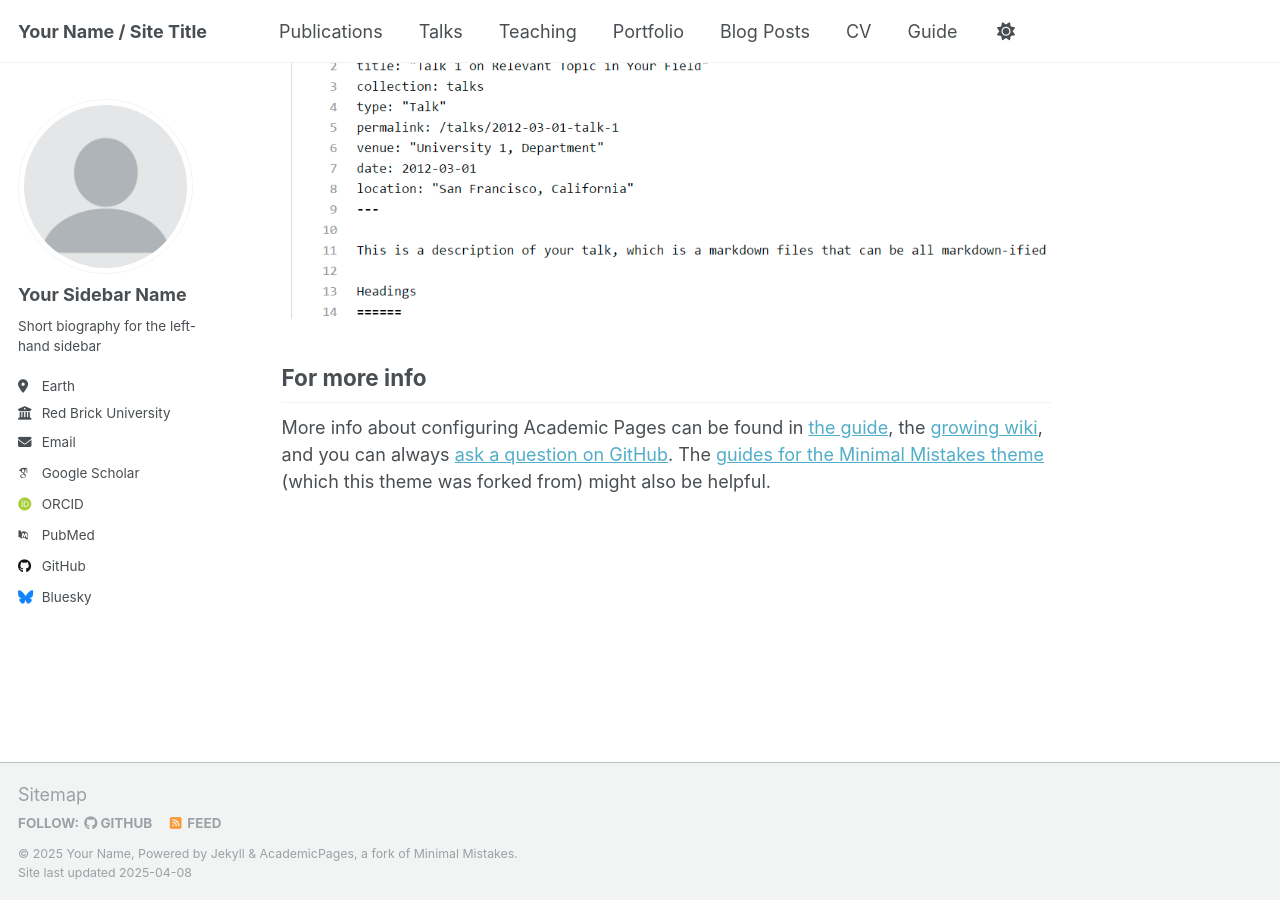
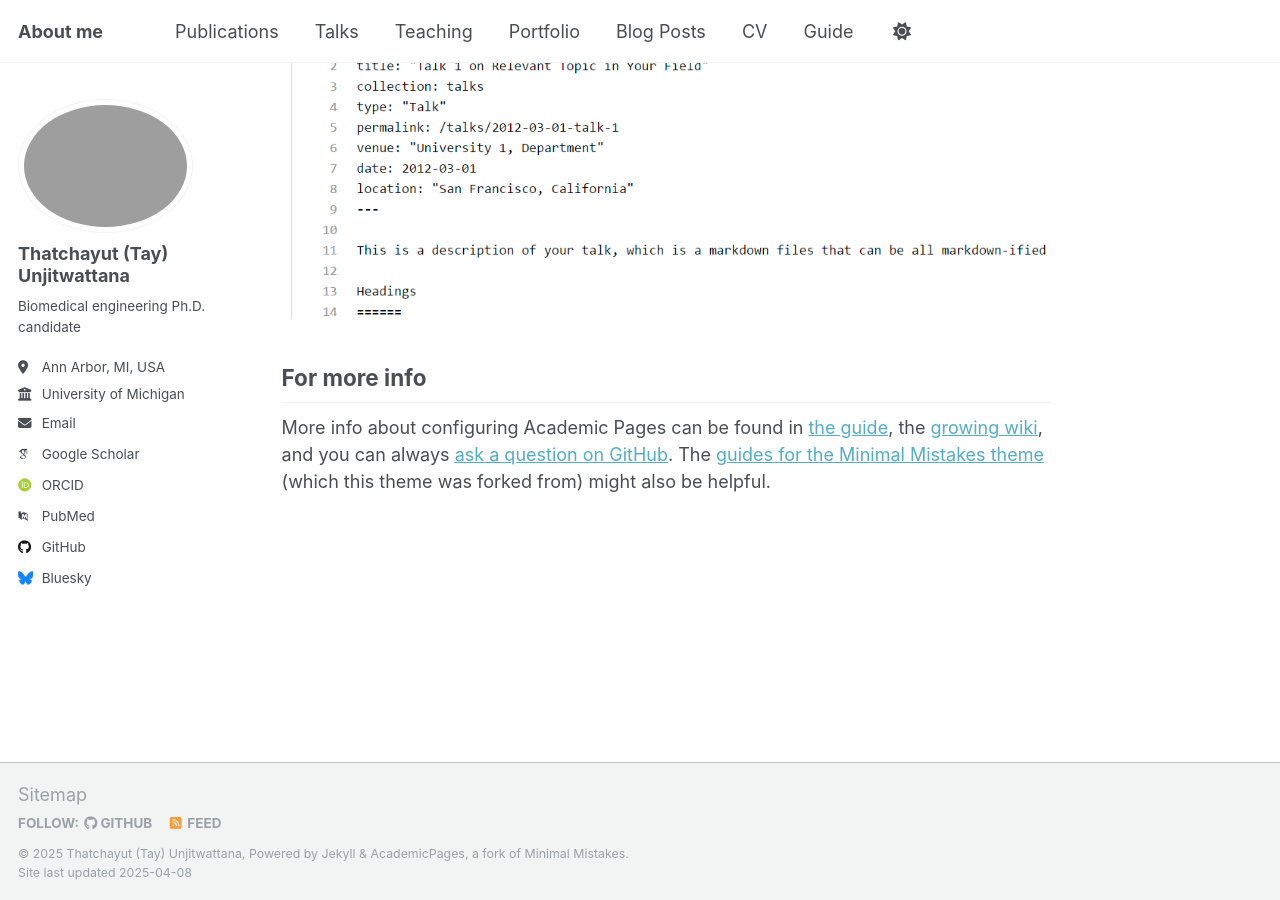
Before and after one commit to thatchayut/thatchayut.github.io, a Jekyll site: the page built from _pages/about.md, in a window 1280 px wide and 900 px high, scrolled down 2636 px. Built offline with Jekyll 4.4.1, drawn with Linux system fonts in a browser that asks for light colours; some web fonts are replaced.

Commit message:
Update _config.yml

```diff
--- a/_config.yml
+++ b/_config.yml
@@ -9,11 +9,11 @@
 # Basic Site Settings
 locale                   : "en-US"
 site_theme               : "default"
-title                    : "Your Name / Site Title"
+title                    : "About me"
 title_separator          : "-"
-name                     : &name "Your Name"
+name                     : &name "Thatchayut (Tay) Unjitwattana"
 description              : &description "personal description"
-url                      : https://academicpages.github.io # the base hostname & protocol for your site e.g. "https://[your GitHub username].github.io"
+url                      : https://thatchayut.github.io
 baseurl                  : "" # the subpath of your site, e.g. "/blog"
 repository               : "academicpages/academicpages.github.io"
 
@@ -22,14 +22,14 @@ repository               : "academicpages/academicpages.github.io"
 #               Additional customization can be done by editing /_includes/author-profile.html
 author:
   # Biographic information
-  avatar           : "profile.png"
-  name             : "Your Sidebar Name"
+  avatar           : "thatchayut.jpg"
+  name             : "Thatchayut (Tay) Unjitwattana"
   pronouns         : # example: "she/her"
-  bio              : "Short biography for the left-hand sidebar"
-  location         : "Earth"
-  employer         : "Red Brick University"
+  bio              : "Biomedical engineering Ph.D. candidate"
+  location         : "Ann Arbor, MI, USA"
+  employer         : "University of Michigan"
   uri              : # URL
-  email            : "none@example.org"
+  email            : "thatchau@umich.edu"
 
   # Academic websites
   # arxiv            : # URL - Update with the correct link to your profile
```
